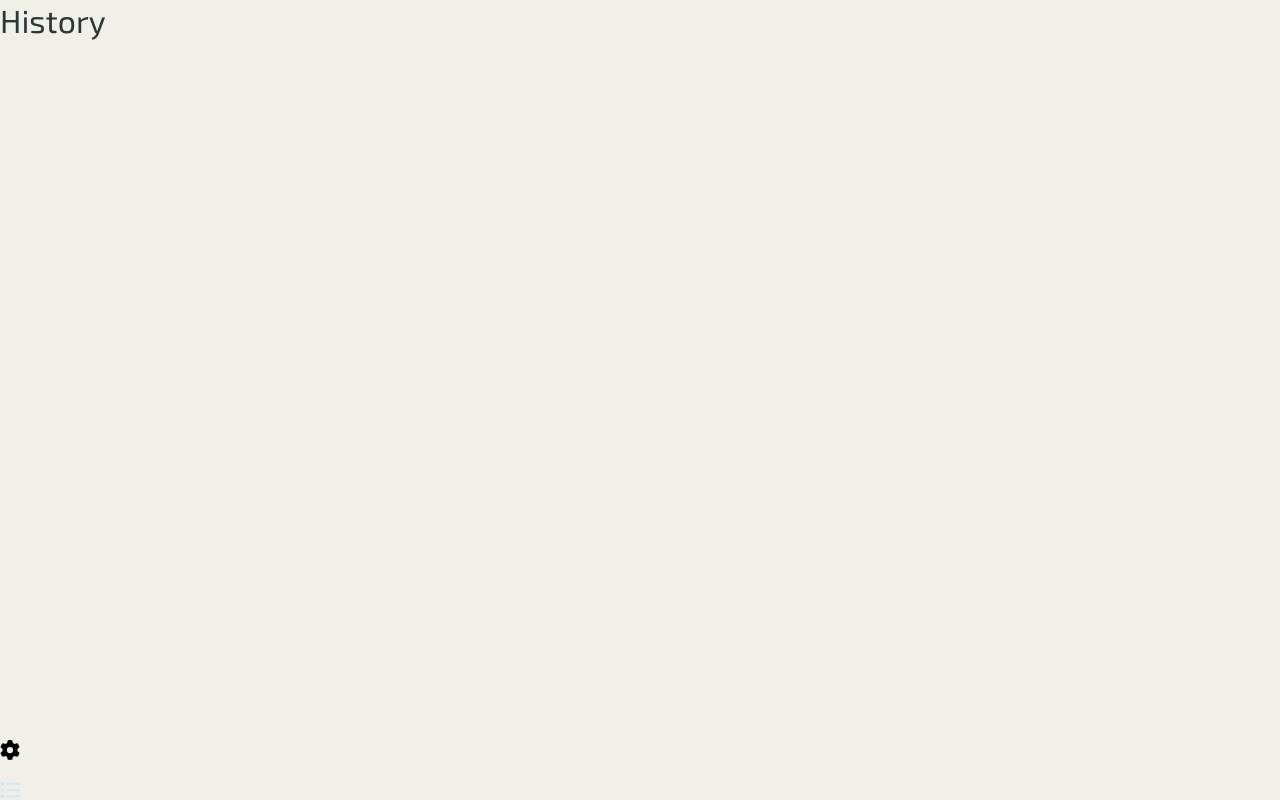
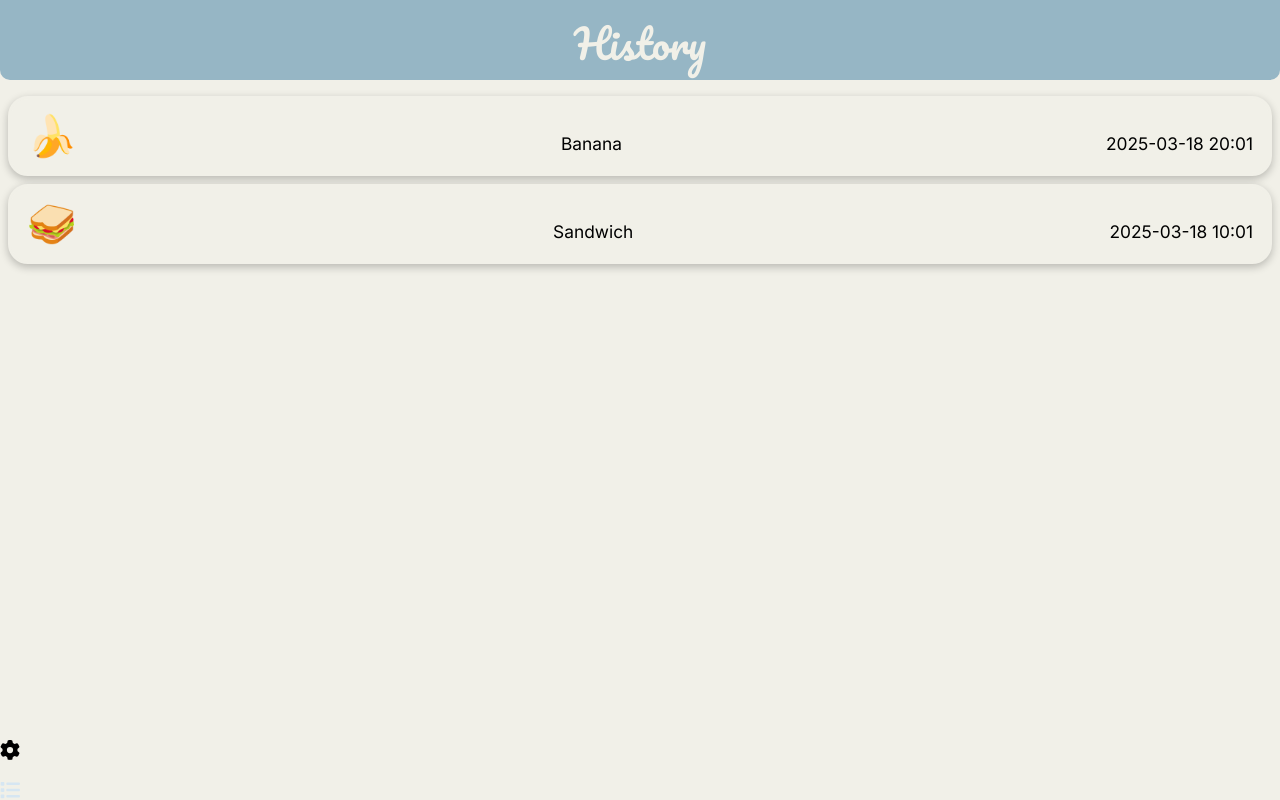
Before and after one commit to happsie/kiddo, a React (Vite) app in the folder ui/: page /history in a window 1280 px wide. Built offline with nearby package versions, Linux system fonts and the light colour scheme.

Commit message:
start working on a draft design for history

```diff
--- a/ui/src/components/card/Card.module.css
+++ b/ui/src/components/card/Card.module.css
@@ -29,6 +29,10 @@
     }
 }
 
+.noclick {
+    cursor: default;
+}
+
 .sm {
     height: 100px;
     width: 100px;
@@ -44,6 +48,10 @@
     width: 200px;
 }
 
+.wide {
+    height: 80px;
+    width: 100%;
+}
 @keyframes popup {
     0% {
         transform: translateY(0px);
--- a/ui/src/components/card/Card.tsx
+++ b/ui/src/components/card/Card.tsx
@@ -3,7 +3,7 @@ import cls from "classnames";
 import { Text } from "@components/typography/Typography.tsx";
 import { Color } from "../../utils/colors.ts";
 
-type CardSize = 'sm' | 'md' | 'lg';
+type CardSize = 'sm' | 'md' | 'lg' | 'wide';
 
 export type CardProps = {
     children: React.JSX.Element | React.JSX.Element[];
@@ -27,9 +27,11 @@ export const Card: React.FC<CardProps> = ({
             styles.card,
             className,
             {
+                [styles.noclick]: onClick === undefined,
                 [styles.sm]: size === 'sm',
                 [styles.md]: size === 'md',
-                [styles.lg]: size === 'lg'
+                [styles.lg]: size === 'lg',
+                [styles.wide]: size === 'wide',
             })} style={{ borderColor: color }}>
             {children}
         </div>
--- /dev/null
+++ b/ui/src/pages/history/History.module.css
@@ -0,0 +1,11 @@
+.hero {
+    background: var(--primary);
+    min-height: 10svh;
+    max-height: 10svh;
+    min-width: 100svw;
+    display: flex;
+    align-items: center;
+    flex-direction: column;
+    border-bottom-left-radius: 10px;
+    border-bottom-right-radius: 10px
+}
--- a/ui/src/pages/history/History.tsx
+++ b/ui/src/pages/history/History.tsx
@@ -1,8 +1,36 @@
-import { Title } from "@components/typography/Typography"
+import { Text, Title } from "@components/typography/Typography"
 import { Color } from "../../utils/colors"
+import styles from './History.module.css';
+import { Card } from "@components/card/Card";
 
 export const History = () => {
+
+    const items: { name: string, emoji: string, type: string, time: string } = [{
+        name: "Banana",
+        emoji: "🍌",
+        type: "Food",
+        time: "2025-03-18 20:01"
+    }, {
+        name: "Sandwich",
+        emoji: "🥪",
+        type: "Food",
+        time: "2025-03-18 10:01"
+    }]
+
     return (
-        <Title color={Color.TextDark}>History</Title>
+        <>
+            <div className={styles.hero} style={{ marginBottom: '1em' }}>
+                <Title style="pacifico" color={Color.Text} size="xl">History</Title>
+            </div>
+            {items.map((item, index: number) => (
+                <Card size="wide" key={index}>
+                    <div style={{ display: 'flex', alignItems: 'baseline', justifyContent: 'space-between', padding: '1em', minWidth: '100%'}}>
+                        <Text size="xl">{item.emoji}</Text>
+                        <Text size="xs">{item.name}</Text>
+                        <Text size="xs">{item.time}</Text>
+                    </div>
+                </Card>
+            ))}
+        </>
     )
 }
```
